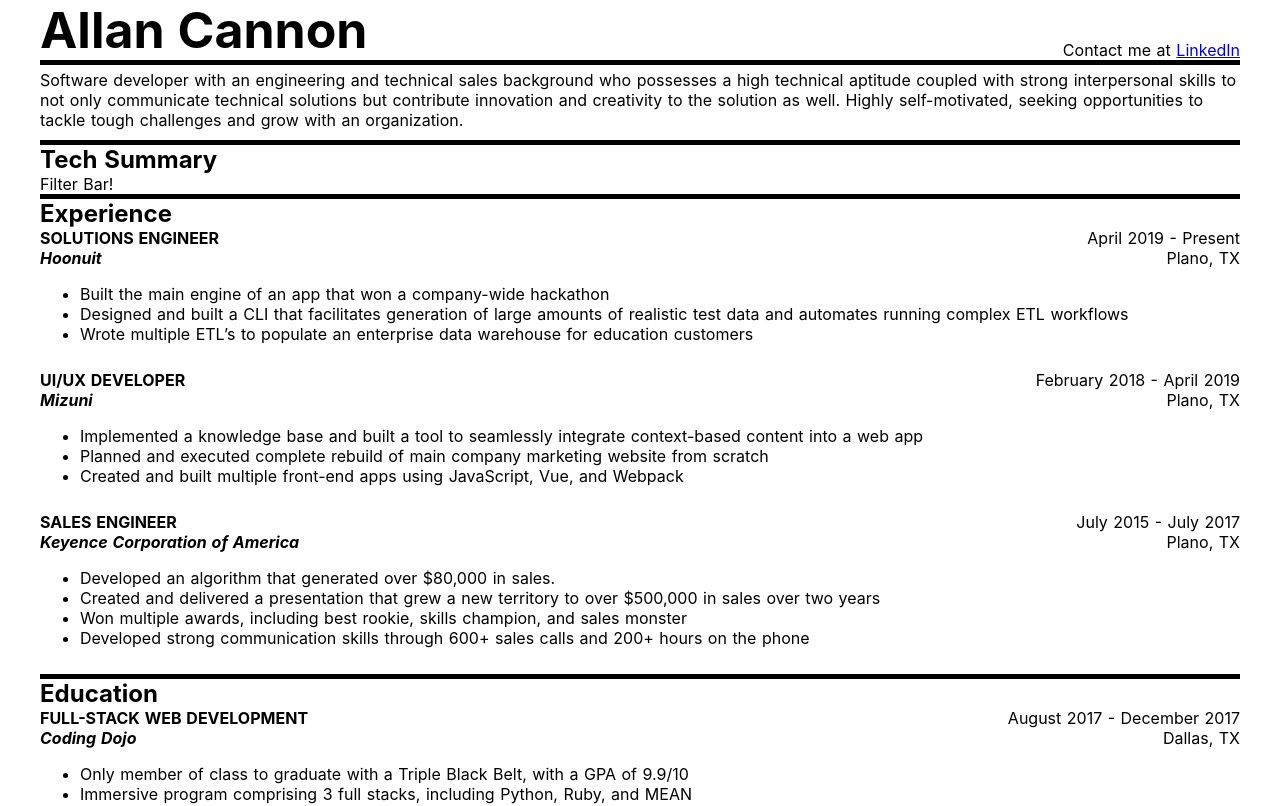
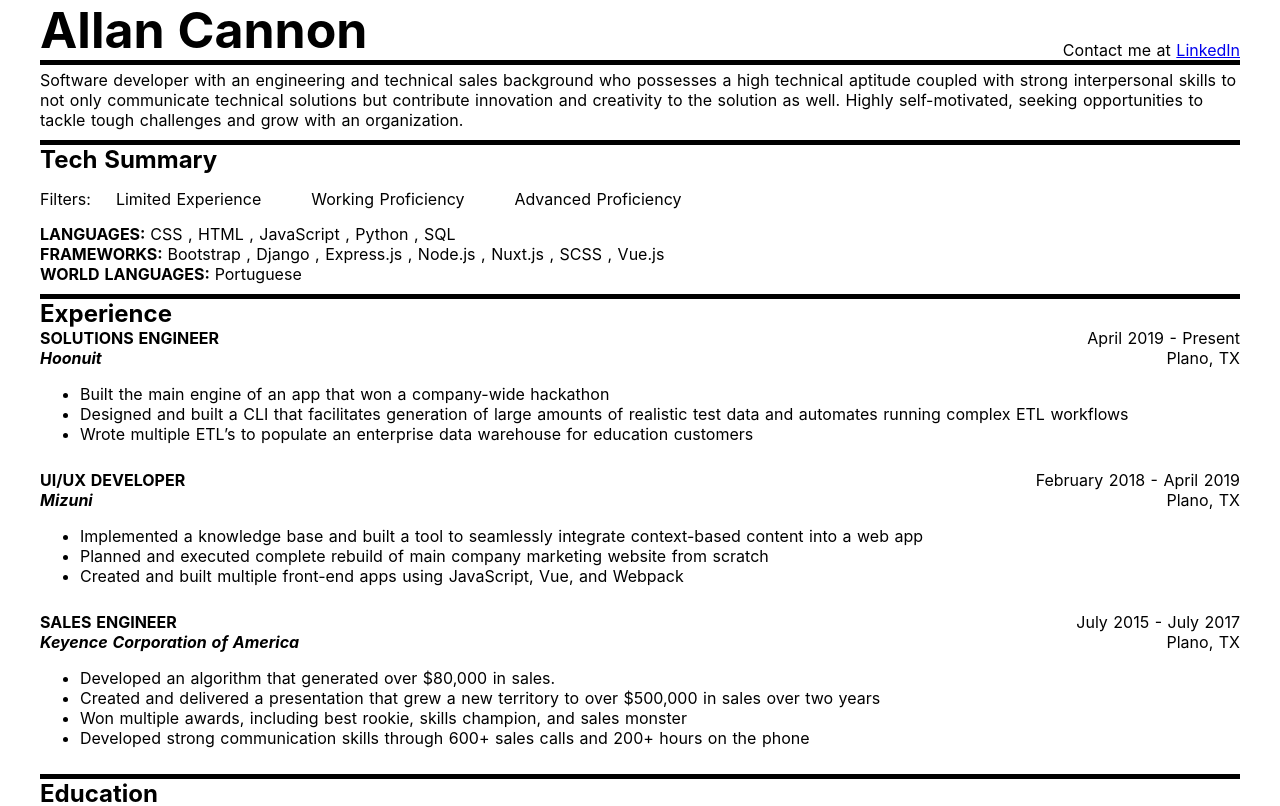
Before and after one commit to acan13/resume, a Nuxt app: page / in a window 1280 px wide. Shown: the top 806 px of the page. Built offline with nearby package versions, Linux system fonts and the light colour scheme.

Commit message:
add filter bar functionality, still needs styling

```diff
--- a/components/Shared/FilterBar.vue
+++ b/components/Shared/FilterBar.vue
@@ -1,15 +1,64 @@
 <template>
     <div class="filter-bar-wrapper">
-        Filter Bar!
+        Filters:
+        <div v-for="option in options" :key="option" class="filter-option" @click="handleClick(option)">
+            {{ option }}
+        </div>
     </div>
 </template>
 
 <script>
 export default {
-
+    props: {
+        options: {
+            type: Array,
+            default: () => { return []; },
+        },
+        value: { // selected options
+            type: Array,
+            default: () => { return []; },
+        },
+    },
+    computed: {
+        selectedOptions: {
+            get () {
+                return this.value;
+            },
+            set (val) {
+                this.$emit('input', val);
+            },
+        },
+        currentSelections () {
+            const currentSelections = {};
+            this.options.forEach((option) => {
+                currentSelections[option] = !this.value.length || this.value.includes(option);
+            });
+            return currentSelections;
+        },
+    },
+    methods: {
+        handleClick (option) {
+            const selectedOptions = [...this.selectedOptions];
+            const index = this.selectedOptions.indexOf(option);
+            if (index === -1) {
+                selectedOptions.push(option);
+            } else {
+                selectedOptions.splice(index, 1);
+            }
+            this.selectedOptions = selectedOptions;
+        },
+    },
 };
 </script>
 
 <style>
+    .filter-bar-wrapper {
+        display: flex;
+        justify-content: flex-start;
+        align-items: center;
+    }
 
+    .filter-option {
+        padding: 15px 25px;
+    }
 </style>
--- /dev/null
+++ b/components/TechSummary/TechItemsDisplay.vue
@@ -0,0 +1,92 @@
+<template>
+    <div class="tech-items-display-wrapper">
+        <div class="tech-item-line">
+            <span class="item-type-name">
+                LANGUAGES:
+            </span>
+            <template v-for="(item, index) in languageItems">
+                {{ item.shortName }}<template v-if="index !== languageItems.length - 1">
+                    ,
+                </template>
+            </template>
+        </div>
+        <div class="tech-item-line">
+            <span class="item-type-name">
+                FRAMEWORKS:
+            </span>
+            <template v-for="(item, index) in frameworkItems">
+                {{ item.shortName }}<template v-if="index !== frameworkItems.length - 1">
+                    ,
+                </template>
+            </template>
+        </div>
+        <div class="tech-item-line">
+            <span class="item-type-name">
+                WORLD LANGUAGES:
+            </span>
+            <template v-for="(item, index) in worldLanguageItems">
+                {{ item.shortName }}<template v-if="index !== worldLanguageItems.length - 1">
+                    ,
+                </template>
+            </template>
+        </div>
+    </div>
+</template>
+
+<script>
+import { TYPE } from './techSummaryItems';
+export default {
+    props: {
+        techSummaryItems: {
+            type: Array,
+            required: true,
+        },
+        selectedFilters: {
+            type: Array,
+            default: () => { return []; },
+        },
+    },
+    computed: {
+        sortedItems () {
+            const sortedItems = [...this.techSummaryItems];
+            return sortedItems.sort((a, b) => {
+                const nameA = a.shortName.toUpperCase();
+                const nameB = b.shortName.toUpperCase();
+                if (nameA > nameB) {
+                    return 1;
+                } else if (nameA < nameB) {
+                    return -1;
+                }
+                return 0;
+            });
+        },
+        filteredItems () {
+            return this.sortedItems.filter((item) => {
+                return this.selectedFilters.length === 0 || this.selectedFilters.includes(item.comfortLevel);
+            });
+        },
+        languageItems () {
+            return this.filterByType(TYPE.LANGUAGE);
+        },
+        frameworkItems () {
+            return this.filterByType(TYPE.FRAMEWORK);
+        },
+        worldLanguageItems () {
+            return this.filterByType(TYPE.WORLD_LANGUAGE);
+        },
+    },
+    methods: {
+        filterByType (type) {
+            return this.filteredItems.filter((item) => {
+                return item.type === type;
+            });
+        },
+    },
+};
+</script>
+
+<style>
+    .item-type-name {
+        font-weight: bold;
+    }
+</style>
--- a/components/TechSummary/TechnicalSummary.vue
+++ b/components/TechSummary/TechnicalSummary.vue
@@ -2,7 +2,10 @@
     <div class="tech-summary-wrapper">
         <ac-section section-title="Tech Summary">
             <div class="tech-summary-filter-bar">
-                <ac-filter-bar/>
+                <ac-filter-bar v-model="selectedFilters" :options="filterOptions"/>
+            </div>
+            <div class="tech-summary-items-display">
+                <ac-tech-items-display :tech-summary-items="techSummaryItems" :selected-filters="selectedFilters"/>
             </div>
         </ac-section>
     </div>
@@ -10,15 +13,29 @@
 
 <script>
 import SectionVue from '../Shared/Section.vue';
+import TechItemsDisplayVue from './TechItemsDisplay.vue';
+import { techSummaryItems, COMFORT_LEVEL } from './techSummaryItems';
 import FilterBarVue from '~/components/Shared/FilterBar.vue';
 export default {
     components: {
         'ac-filter-bar': FilterBarVue,
         'ac-section': SectionVue,
+        'ac-tech-items-display': TechItemsDisplayVue,
+    },
+    data () {
+        return {
+            selectedFilters: [],
+        };
+    },
+    created () {
+        this.techSummaryItems = techSummaryItems;
+        this.filterOptions = Object.values(COMFORT_LEVEL);
     },
 };
 </script>
 
 <style>
-
+    .tech-summary-items-display {
+        padding-bottom: 10px;
+    }
 </style>
--- a/components/TechSummary/techSummaryItems.js
+++ b/components/TechSummary/techSummaryItems.js
@@ -1,78 +1,95 @@
-const TYPE = {
+export const TYPE = {
     LANGUAGE: 'Language',
     FRAMEWORK: 'Framework',
-    CONCEPT: 'Concept',
+    // CONCEPT: 'Concept',
     WORLD_LANGUAGE: 'World Language',
+};
+
+export const COMFORT_LEVEL = {
+    LIMITED_EXPERIENCE: 'Limited Experience',
+    WORKING_PROFICIENCY: 'Working Proficiency',
+    ADVANCED_PROFICIENCY: 'Advanced Proficiency',
 };
 
 class TechSummaryItem {
     constructor ({
         longName = '',
         shortName = '',
-        type,
+        comfortLevel = COMFORT_LEVEL.WORKING_PROFICIENCY,
+        type = TYPE.FRAMEWORK,
     }) {
         this.longName = longName;
         this.shortName = shortName || longName;
+        this.comfortLevel = comfortLevel;
         this.type = type;
     }
 }
 
-export default [
+export const techSummaryItems = [
     new TechSummaryItem({
         longName: 'JavaScript',
+        comfortLevel: COMFORT_LEVEL.ADVANCED_PROFICIENCY,
         type: TYPE.LANGUAGE,
     }),
     new TechSummaryItem({
         longName: 'Python',
-        type: TYPE.LANGUAGE,
-    }),
-    new TechSummaryItem({
-        longName: 'Ruby',
+        comfortLevel: COMFORT_LEVEL.WORKING_PROFICIENCY,
         type: TYPE.LANGUAGE,
     }),
     new TechSummaryItem({
         longName: 'SQL',
+        comfortLevel: COMFORT_LEVEL.WORKING_PROFICIENCY,
         type: TYPE.LANGUAGE,
     }),
     new TechSummaryItem({
         longName: 'HTML',
+        comfortLevel: COMFORT_LEVEL.WORKING_PROFICIENCY,
         type: TYPE.LANGUAGE,
     }),
     new TechSummaryItem({
         longName: 'CSS',
+        comfortLevel: COMFORT_LEVEL.WORKING_PROFICIENCY,
         type: TYPE.LANGUAGE,
     }),
     new TechSummaryItem({
         longName: 'SCSS',
-        type: TYPE.FRAMEWORK,
-    }),
-    new TechSummaryItem({
-        longName: 'Rails',
+        comfortLevel: COMFORT_LEVEL.WORKING_PROFICIENCY,
         type: TYPE.FRAMEWORK,
     }),
     new TechSummaryItem({
         longName: 'Bootstrap',
+        comfortLevel: COMFORT_LEVEL.WORKING_PROFICIENCY,
         type: TYPE.FRAMEWORK,
     }),
     new TechSummaryItem({
         longName: 'Express.js',
+        comfortLevel: COMFORT_LEVEL.WORKING_PROFICIENCY,
         type: TYPE.FRAMEWORK,
     }),
     new TechSummaryItem({
         longName: 'Vue.js',
+        comfortLevel: COMFORT_LEVEL.ADVANCED_PROFICIENCY,
         type: TYPE.FRAMEWORK,
     }),
     new TechSummaryItem({
         longName: 'Node.js',
+        comfortLevel: COMFORT_LEVEL.WORKING_PROFICIENCY,
         type: TYPE.FRAMEWORK,
     }),
     new TechSummaryItem({
         longName: 'Django',
+        comfortLevel: COMFORT_LEVEL.LIMITED_EXPERIENCE,
         type: TYPE.FRAMEWORK,
     }),
     new TechSummaryItem({
         longName: 'Brazilian Portuguese',
         shortName: 'Portuguese',
+        comfortLevel: COMFORT_LEVEL.ADVANCED_PROFICIENCY,
         type: TYPE.WORLD_LANGUAGE,
     }),
+    new TechSummaryItem({
+        longName: 'Nuxt.js',
+        comfortLevel: COMFORT_LEVEL.WORKING_PROFICIENCY,
+        type: TYPE.FRAMEWORK,
+    }),
 ];
```
